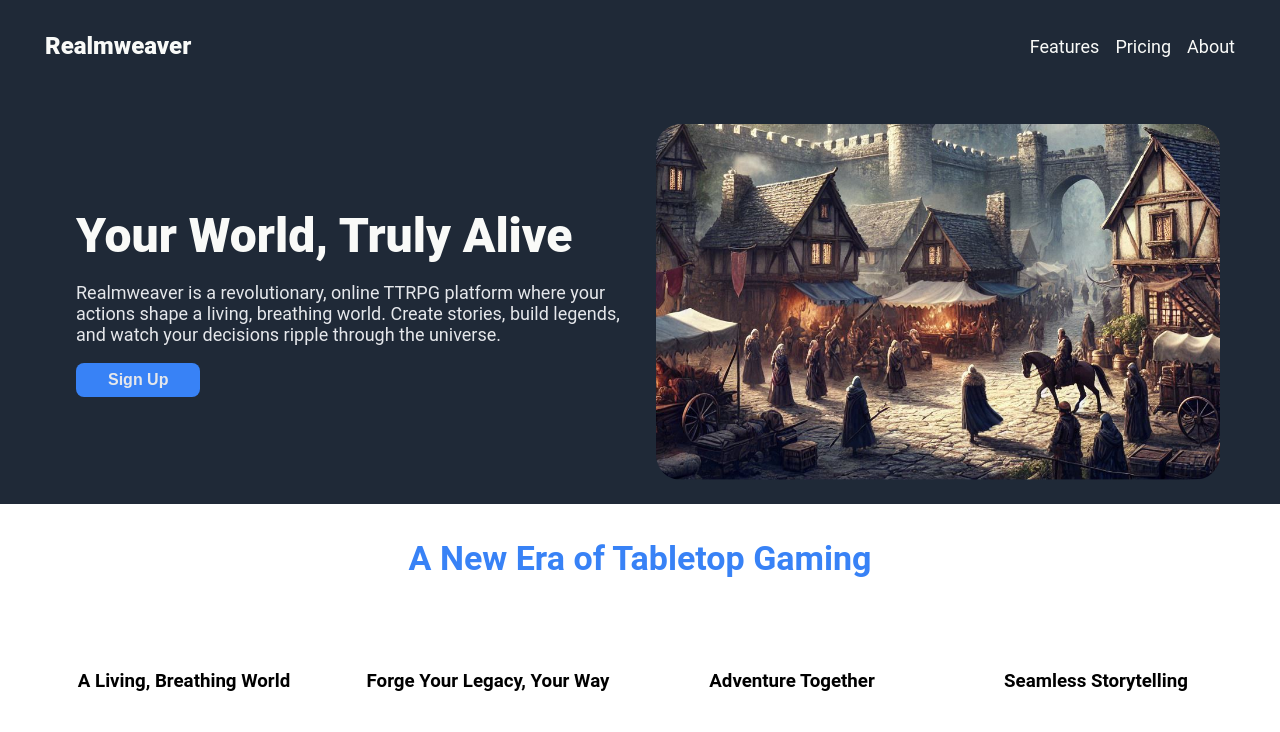
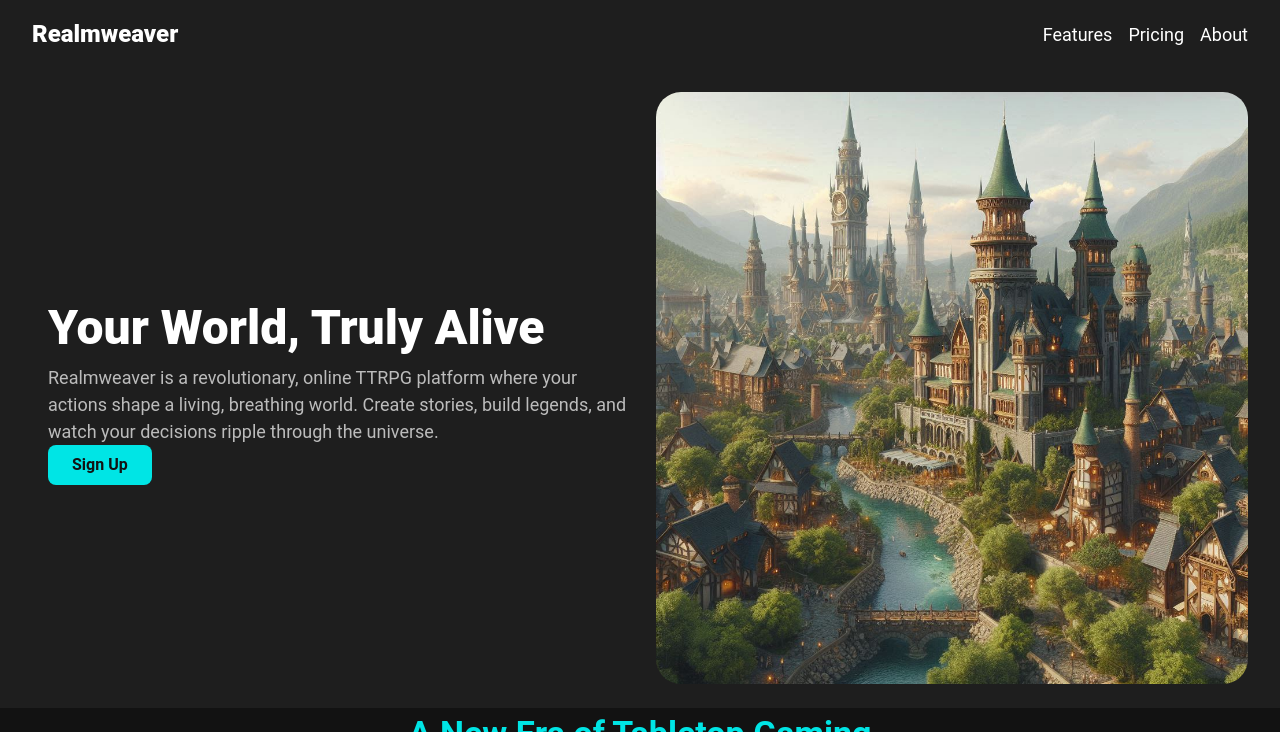
Before and after one commit to Joshua-S-Brown/realmweaver-top, a plain HTML site: page index.html in a window 1280 px wide. Shown: the top 732 px of the page. Drawn offline with Linux system fonts and the light colour scheme.

Commit message:
added new images and css reset for dark theme

```diff
--- a/globals.css
+++ /dev/null
@@ -1,166 +0,0 @@
-body {
-    font-family: 'Roboto', 'Inter', sans-serif;
-    margin: 0;
-}
-
-/* Navigation */
-
-h1 {
-    font-size: 24px;
-    font-weight: 900;
-}
-
-header,
-footer {
-    background-color: #1F2937;
-    color: #F9FAF8;
-    padding: 16px 45px;
-}
-
-header {
-
-    display: flex;
-    justify-content: space-between;
-    align-items: center;
-    padding-bottom: 40px;
-}
-
-footer {
-    text-align: center;
-    font-size: 14px;
-}
-
-ul {
-    display: flex;
-    margin: 0;
-    padding: 0;
-    gap: 16px;
-}
-
-li {
-    list-style: none;
-    font-size: 18px;
-}
-
-li:hover {
-    color: #3882F6;
-    cursor: pointer;
-}
-
-/* Hero Banner */
-.hero-banner {
-    background-color: #1F2937;
-    color: #F9FAF8;
-    display: flex;
-    padding: 8px 60px 24px;;
-    justify-content: space-around;
-    align-items: center;
-    flex-wrap: wrap;
-
-}
-
-.hero-content h2 {
-    font-size: 48px;
-    font-weight: 900;
-    margin: 0;
-    padding: 0;
-}
-
-.hero-content p {
-    font-size: 18px;
-    color: #E5E7EB;
-}
-
-.hero-content {
-    flex: 1;
-    min-width: 300px;
-    overflow: hidden;
-    padding: 16px;
-}
-
-
-button {
-    background-color: #3882F6;
-    border: none;
-    color: #E5E7EB;
-    padding: 8px 32px;
-    text-align: center;
-    text-decoration: none;
-    display: inline-block;
-    font-size: 16px;
-    border-radius: 8px;
-    font-weight: 700;
-}
-
-button:hover {
-    background-color: #214785;
-    cursor: pointer;
-}
-
-
-.hero-image-container {
-    flex: 1;
-    display: flex;
-    min-width: 300px;
-    display: flex;
-    justify-content: center;
-    overflow: hidden;
-}
-
-.hero-image {
-    object-fit: cover;
-    width: 100%;
-    height: auto;
-    border-radius: 25px;
-}
-
-/* Features Banner */
-.feature-banner > h3 {
-    color: #3882F6;
-    font-size: 34px;
-}
-
-h3 {
-    text-align: center;
-}
-
-.feature-cards {
-    display: flex;
-    justify-content: center;
-    gap: 16px;
-    margin: 0;
-    padding: 40px;
-}
-
-
-
-.feature-item img {
-    max-width: 100%;
-}
-
-.feature-item p {
-    font-size: 16px;
-    text-align: center;
-}
-
-.feature-item h3  {
-    min-height: 46px;
-}
-
-/* Quote Banner */
-
-.quote-banner {
-    background-color: #e0e3eb;
-    padding: 16px;
-}
-
-.right-align {
-    text-align: right;
-    padding: 4px 45px;
-}
-
-/* Call To Action */
-
-.call-to-action {
-    padding: 16px 45px;
-}
--- a/index.html
+++ b/index.html
@@ -5,7 +5,8 @@
     <meta charset="UTF-8">
     <meta name="viewport" content="width=device-width, initial-scale=1.0">
     <title>Realmweaver</title>
-    <link rel="stylesheet" href="globals.css">
+    <link rel="stylesheet" href="./src/styles/reset.css">
+    <link rel="stylesheet" href="./src/styles/globals.css">
 </head>
 
 <body>
@@ -29,7 +30,7 @@
                 <button>Sign Up</button>
             </div>
             <div class="hero-image-container">
-                <img class = "hero-image" src="./public/images/city-view-cropped.png">
+                <img class = "hero-image" src="./public/images/fantasy-city.png">
             </div>
         </div>
 
--- /dev/null
+++ b/src/styles/globals.css
@@ -0,0 +1,142 @@
+/* Main styles building on our reset.css */
+
+/* Override the system font with specific fonts */
+body {
+    font-family: 'Roboto', 'Inter', system-ui, sans-serif;
+}
+
+/* Navigation */
+h1 {
+    font-size: 1.5rem; /* 24px */
+    font-weight: 900;
+}
+
+/* Header and Footer shared styles */
+header,
+footer {
+    background-color: var(--color-surface);
+    color: var(--color-text-primary);
+    padding: var(--spacing-md) var(--spacing-xl);
+}
+
+/* Header specific styles */
+header {
+    display: flex;
+    justify-content: space-between;
+    align-items: center;
+    padding-bottom: var(--spacing-xl);
+}
+
+/* Footer specific styles */
+footer {
+    text-align: center;
+    font-size: 0.875rem; /* 14px */
+}
+
+/* Navigation list */
+ul {
+    display: flex;
+    gap: var(--spacing-md);
+}
+
+/* Since we're using role='list' in our reset, we don't need list-style: none here */
+li {
+    font-size: 1.125rem; /* 18px */
+}
+
+li:hover {
+    color: var(--color-primary);
+    cursor: pointer;
+}
+
+/* Hero Banner */
+.hero-banner {
+    background-color: var(--color-surface);
+    color: var(--color-text-primary);
+    display: flex;
+    padding: var(--spacing-sm) var(--spacing-xl) var(--spacing-lg);
+    justify-content: space-around;
+    align-items: center;
+    flex-wrap: wrap;
+}
+
+.hero-content h2 {
+    font-size: 3rem; /* 48px */
+    font-weight: 900;
+}
+
+.hero-content p {
+    font-size: 1.125rem; /* 18px */
+    color: var(--color-text-secondary);
+}
+
+.hero-content {
+    flex: 1;
+    min-width: 300px;
+    overflow: hidden;
+    padding: var(--spacing-md);
+}
+
+/* Button styles are mostly handled by our reset, just need specific sizing */
+button {
+    padding: var(--spacing-sm) var(--spacing-lg);
+    font-weight: 700;
+    border-radius: 8px;
+}
+
+.hero-image-container {
+    flex: 1;
+    display: flex;
+    min-width: 300px;
+    justify-content: center;
+    overflow: hidden;
+}
+
+.hero-image {
+    object-fit: cover;
+    width: 100%;
+    height: auto;
+    border-radius: 25px;
+}
+
+/* Features Banner */
+.feature-banner > h3 {
+    color: var(--color-primary);
+    font-size: 2.125rem; /* 34px */
+}
+
+h3 {
+    text-align: center;
+}
+
+.feature-cards {
+    display: flex;
+    justify-content: center;
+    gap: var(--spacing-md);
+    padding: var(--spacing-xl);
+}
+
+.feature-item p {
+    font-size: 1rem; /* 16px */
+    text-align: center;
+}
+
+.feature-item h3 {
+    min-height: 46px;
+}
+
+/* Quote Banner */
+.quote-banner {
+    background-color: var(--color-surface);
+    padding: var(--spacing-md);
+}
+
+.right-align {
+    text-align: right;
+    padding: var(--spacing-xs) var(--spacing-xl);
+}
+
+/* Call To Action */
+.call-to-action {
+    padding: var(--spacing-md) var(--spacing-xl);
+}
--- /dev/null
+++ b/src/styles/reset.css
@@ -0,0 +1,111 @@
+/* Modern CSS Reset with Dark Theme
+ * This reset establishes a consistent base for modern browsers while
+ * implementing a dark theme with teal and pink/purple accent colors.
+ */
+
+ :root {
+    /* Color Palette */
+    --color-background: #121212;
+    --color-surface: #1e1e1e;
+    --color-text-primary: #ffffff;
+    --color-text-secondary: rgba(255, 255, 255, 0.7);
+    --color-primary: #00e5e5;  /* Magical teal */
+    --color-primary-dark: #00b3b3;
+    --color-secondary: #e042d0;  /* Vibrant pink-purple */
+    --color-secondary-dark: #b434a6;
+
+    /* Spacing System */
+    --spacing-unit: 0.25rem;
+    --spacing-xs: calc(var(--spacing-unit) * 1);  /* 0.25rem */
+    --spacing-sm: calc(var(--spacing-unit) * 2);  /* 0.5rem */
+    --spacing-md: calc(var(--spacing-unit) * 4);  /* 1rem */
+    --spacing-lg: calc(var(--spacing-unit) * 6);  /* 1.5rem */
+    --spacing-xl: calc(var(--spacing-unit) * 8);  /* 2rem */
+  }
+
+  /* Reset box model */
+  *, *::before, *::after {
+    box-sizing: border-box;
+    margin: 0;
+    padding: 0;
+  }
+
+  /* Improve text rendering */
+  html {
+    -webkit-font-smoothing: antialiased;
+    -moz-osx-font-smoothing: grayscale;
+    text-rendering: optimizeLegibility;
+  }
+
+  /* Set core body defaults */
+  body {
+    min-height: 100vh;
+    background-color: var(--color-background);
+    color: var(--color-text-primary);
+    line-height: 1.5;
+    font-family: system-ui, -apple-system, BlinkMacSystemFont, 'Segoe UI',
+                 Roboto, Oxygen, Ubuntu, Cantarell, sans-serif;
+  }
+
+  /* Make images easier to work with */
+  img, picture, video, canvas, svg {
+    display: block;
+    max-width: 100%;
+  }
+
+  /* Remove built-in form typography styles */
+  input, button, textarea, select {
+    font: inherit;
+  }
+
+  /* Improve media defaults */
+  img {
+    height: auto;
+  }
+
+  /* Remove list styles */
+  ul,
+  ol {
+    list-style: none;
+  }
+
+  /* Set core link defaults */
+  a {
+    color: var(--color-primary);
+    text-decoration: none;
+    transition: color 0.2s ease;
+  }
+
+  a:hover {
+    color: var(--color-primary-dark);
+  }
+
+  /* Set button defaults */
+  button {
+    background-color: var(--color-primary);
+    color: var(--color-background);
+    border: none;
+    padding: var(--spacing-sm) var(--spacing-md);
+    border-radius: 4px;
+    cursor: pointer;
+    transition: background-color 0.2s ease;
+  }
+
+  button:hover {
+    background-color: var(--color-primary-dark);
+  }
+
+  /* Secondary button variant */
+  button.secondary {
+    background-color: var(--color-secondary);
+  }
+
+  button.secondary:hover {
+    background-color: var(--color-secondary-dark);
+  }
+
+  /* Improve text selection */
+  ::selection {
+    background-color: var(--color-primary);
+    color: var(--color-background);
+  }
```
Also changed, not shown: public/images/fantasy-city.png (added), public/images/mountain-city.png (added), public/images/sailing-ship.png (added).
